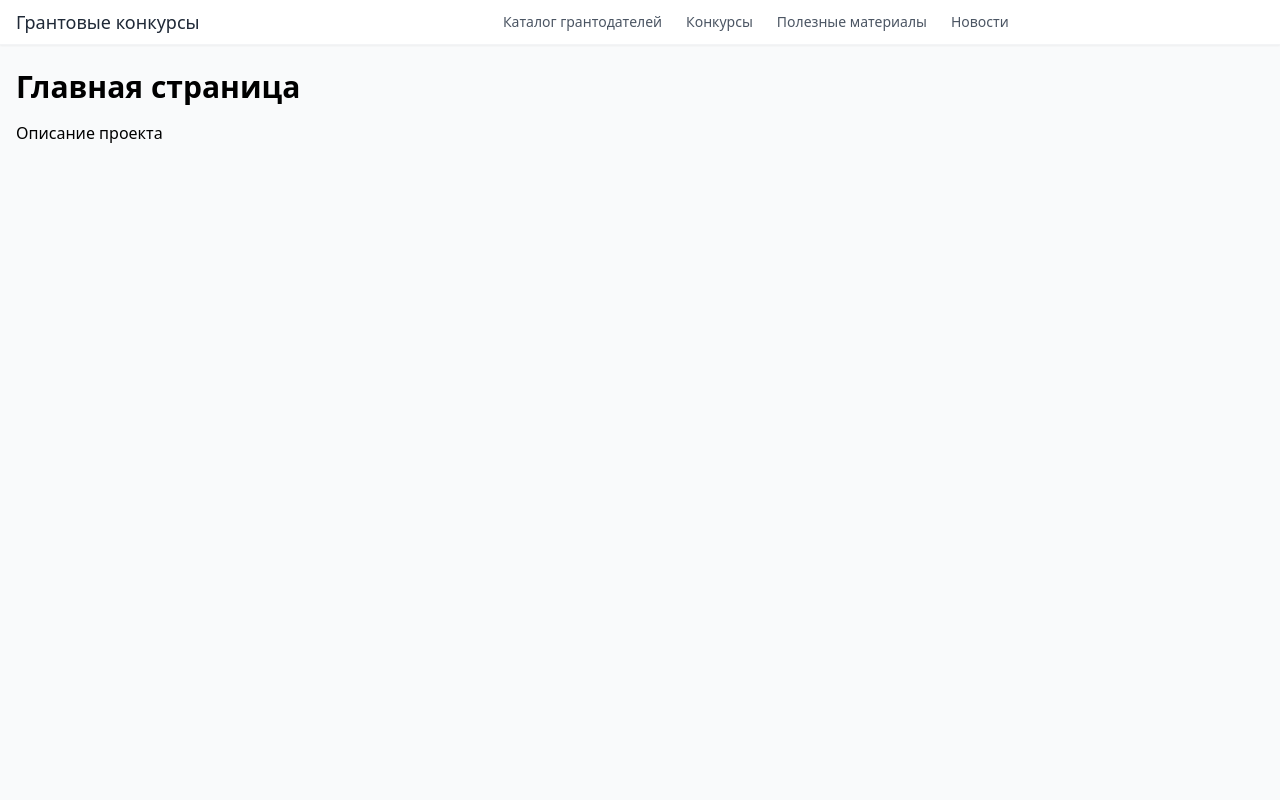
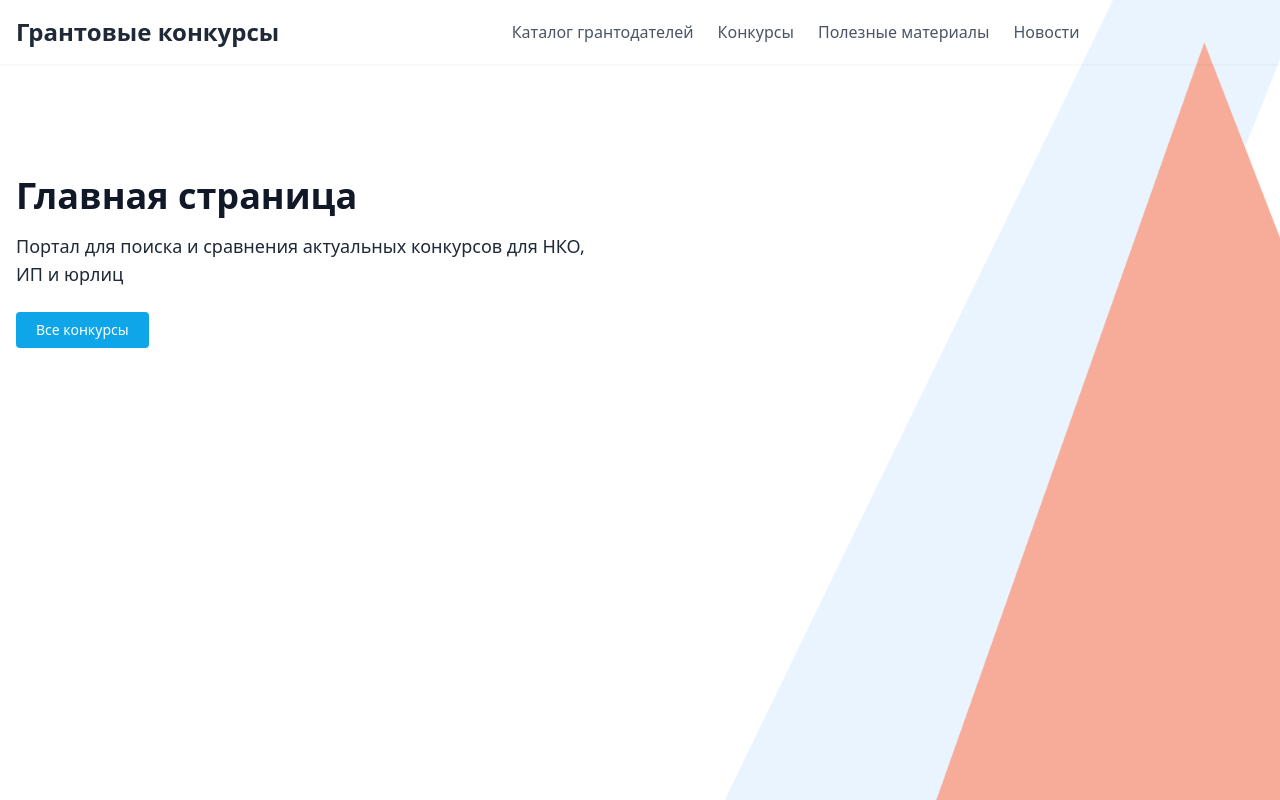
Before and after one commit to sashen3ka/grantry, a React (Vite) app: page / in a window 1280 px wide. Built offline with nearby package versions, Linux system fonts and the light colour scheme; the HTML template or start-up script is replaced by a standard one.

Commit message:
feature: финальный стиль главной страницы, фон через layout, футер, правка хедера

```diff
--- a/src/components/Header.tsx
+++ b/src/components/Header.tsx
@@ -3,14 +3,17 @@ import { Link } from 'react-router-dom';
 
 export default function Header() {
   return (
-    <header className="bg-white border-b border-gray-100 shadow-sm sticky top-0 z-50">
-      <div className="max-w-7xl mx-auto px-4 py-2 flex items-center justify-between">
-        <Link to="/" className="text-lg font-medium text-gray-800 hover:text-blue-600 transition">
+    <header className="shadow-sm sticky top-0 z-10">
+      <div className="max-w-7xl mx-auto px-4 py-4 flex items-center justify-between">
+        <Link
+          to="/"
+          className="text-2xl font-semibold text-gray-800 hover:text-blue-600 transition"
+        >
           Грантовые конкурсы
         </Link>
 
         <nav className="flex-1 ml-12">
-          <ul className="flex justify-center space-x-6 text-sm text-gray-600 font-normal">
+          <ul className="flex justify-center space-x-6 text-base text-gray-600 font-normal">
             <li>
               <Link to="/catalog" className="hover:text-blue-600 transition">
                 Каталог грантодателей
--- a/src/layouts/MainLayout.tsx
+++ b/src/layouts/MainLayout.tsx
@@ -1,14 +1,17 @@
-import React from 'react'
-import { Outlet } from 'react-router-dom'
-import Header from '../components/Header'
+import React from 'react';
+import { Outlet } from 'react-router-dom';
+import Header from '../components/Header';
 
 export default function MainLayout() {
   return (
-    <div className="min-h-screen flex flex-col bg-gray-50">
+    <div
+      className="min-h-screen bg-cover bg-no-repeat bg-top"
+      style={{ backgroundImage: "url('/images/bg.png')" }}
+    >
       <Header />
       <main className="flex-grow">
         <Outlet />
       </main>
     </div>
-  )
+  );
 }
--- a/src/pages/Home.tsx
+++ b/src/pages/Home.tsx
@@ -3,9 +3,17 @@ import { Link } from 'react-router-dom'
 
 export default function Home() {
   return (
-    <div className="max-w-7xl mx-auto px-4 py-6">
-      <h1 className="text-3xl font-bold mb-4">Главная страница</h1>
-      <p className="mb-6">Описание проекта</p>
+    <div className="max-w-7xl mx-auto px-4 py-20 sm:py-28">
+      <h1 className="text-3xl sm:text-4xl font-bold mb-4 text-gray-900">Главная страница</h1>
+      <p className="text-base sm:text-lg text-gray-800 mb-6 max-w-xl">
+        Портал для поиска и сравнения актуальных конкурсов для НКО, ИП и юрлиц
+      </p>
+      <Link
+        to="/compare"
+        className="inline-block bg-sky-500 hover:bg-sky-600 text-white font-medium py-2 px-5 rounded text-sm transition"
+      >
+        Все конкурсы
+      </Link>
     </div>
   )
 }
```
Also changed, not shown: public/images/bg.png (added).
